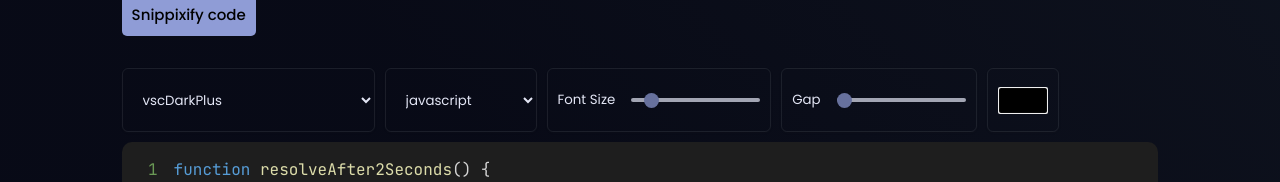
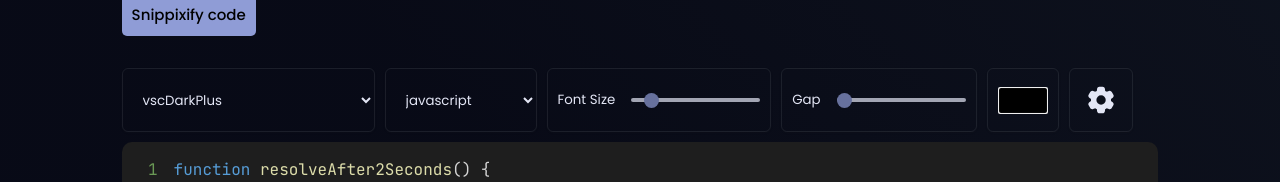
Before and after one commit to preetsuthar17/SnippiX, a Next.js app: page / in a window 1280 px wide. Shown: the part 558-740 px from the top of the page. Built offline with nearby package versions, Linux system fonts and the light colour scheme.

Commit message:
Added checkbox to toggle box shadow for image snippet

```diff
--- a/src/components/CodeImage.js
+++ b/src/components/CodeImage.js
@@ -279,10 +279,11 @@ export default function CodeImage({ code }) {
   const [selectedTheme, setSelectedTheme] = useState(vscDarkPlus);
   const [fontSize, setFontSize] = useState(16);
   const [margin, setMargin] = useState(0);
+  const [boxShadow, setBoxShadow] = useState("");
   const [selectedLanguage, setSelectedLanguage] = useState("javascript");
   const [color, setColor] = useState('#fff');
+  const [settingsDropdown, setSettingsDropdown] = useState(false)
   const ref = useRef();
-  const [transparent, setTransparent] = useState(false);
 
   useEffect(() => {
     const autoDetectLanguage = () => {
@@ -364,6 +365,10 @@ export default function CodeImage({ code }) {
     setSelectedLanguage(event.target.value);
   };
 
+  const handleSettingsDropdown = () => {
+    setSettingsDropdown(!settingsDropdown)
+  }
+
   const handleMarginChange = (event) => {
     const newMargin = parseInt(event.target.value);
     setMargin(newMargin);
@@ -372,6 +377,13 @@ export default function CodeImage({ code }) {
       `${newMargin}px`
     );
   };
+
+  const handleBoxShadowToggle = () => {
+    setBoxShadow(prevState => !prevState);
+    const newBoxShadow = boxShadow ? "" : "0 20px 68px rgba(0, 0, 0, 0.55)";
+    document.documentElement.style.setProperty("--box-shadow", newBoxShadow);
+  };
+
 
   const handleFontSizeChange = (event) => {
     const newFontSize = parseInt(event.target.value);
@@ -468,12 +480,23 @@ export default function CodeImage({ code }) {
               className="font-size-slider PB-range-slider"
             />
           </div>
-            <div className="color-picker">
-              <input type="color" value={color} onChange={onColorChange} />
-            </div>
+          <div className="color-picker">
+            <input type="color" value={color} onChange={onColorChange} />
+          </div>
+          <div className="settings-dropdown-menu">
+            <div className="settings-dropdown-toggle" onClick={handleSettingsDropdown}>
+              <svg xmlns="http://www.w3.org/2000/svg" width="32" height="32" viewBox="0 0 24 24"><path fill="currentColor" d="M10.825 22q-.675 0-1.162-.45t-.588-1.1L8.85 18.8q-.325-.125-.612-.3t-.563-.375l-1.55.65q-.625.275-1.25.05t-.975-.8l-1.175-2.05q-.35-.575-.2-1.225t.675-1.075l1.325-1Q4.5 12.5 4.5 12.337v-.675q0-.162.025-.337l-1.325-1Q2.675 9.9 2.525 9.25t.2-1.225L3.9 5.975q.35-.575.975-.8t1.25.05l1.55.65q.275-.2.575-.375t.6-.3l.225-1.65q.1-.65.588-1.1T10.825 2h2.35q.675 0 1.163.45t.587 1.1l.225 1.65q.325.125.613.3t.562.375l1.55-.65q.625-.275 1.25-.05t.975.8l1.175 2.05q.35.575.2 1.225t-.675 1.075l-1.325 1q.025.175.025.338v.674q0 .163-.05.338l1.325 1q.525.425.675 1.075t-.2 1.225l-1.2 2.05q-.35.575-.975.8t-1.25-.05l-1.5-.65q-.275.2-.575.375t-.6.3l-.225 1.65q-.1.65-.587 1.1t-1.163.45zm1.225-6.5q1.45 0 2.475-1.025T15.55 12q0-1.45-1.025-2.475T12.05 8.5q-1.475 0-2.488 1.025T8.55 12q0 1.45 1.013 2.475T12.05 15.5" /></svg></div>
+            {settingsDropdown && (
+              <div className="settings-dropdown-menu">
+                <label>
+                  <input type="checkbox" value={boxShadow} onClick={handleBoxShadowToggle} /> box shadow
+                </label>
+              </div>
+            )
+            }
+          </div>
         </div>
       </div>
-
       <div className="code-image-background" ref={ref}>
         <SyntaxHighlighter
           className="code-block"
--- a/src/styles/globals.scss
+++ b/src/styles/globals.scss
@@ -4,6 +4,7 @@
   --white-text-color: #e3e6f5;
   --black-text-color: #000000;
   --background-color: #080a16;
+  --second-background-color: #080a16;
   --primary-color: #8f9cd6;
   --secondary-color: #622d7a;
   --accent-color: #b84ebe;
@@ -31,8 +32,7 @@ body {
   margin-inline: auto;
   background-repeat: no-repeat;
   background-size: cover;
-  background-image: linear-gradient(
-    45deg,
+  background-image: linear-gradient(45deg,
       hsl(231deg 47% 6%) 40%,
       hsl(225deg 38% 8%) 74%,
       hsl(220deg 39% 9%) 86%,
@@ -41,8 +41,7 @@ body {
       hsl(216deg 44% 11%) 99%,
       hsl(220deg 39% 9%) 100%,
       hsl(225deg 38% 8%) 100%,
-    hsl(231deg 47% 6%) 100%
-  );
+      hsl(231deg 47% 6%) 100%);
 }
 
 body::-webkit-scrollbar {
--- a/src/styles/partials/_code_image.scss
+++ b/src/styles/partials/_code_image.scss
@@ -6,9 +6,16 @@
   justify-content: center;
   gap: 10px;
 
+  input[type=checkbox] {
+    accent-color: #C70039;
+    width: 1rem;
+    height: 1rem;
+  }
+
   pre {
     border-radius: 10px;
     margin: var(--margin-image) !important;
+    box-shadow: var(--box-shadow);
 
     &::-webkit-scrollbar {
       height: 0.4em;
@@ -48,9 +55,9 @@
       flex-wrap: wrap;
 
       .theme-selector {
-        flex-grow: 1;
         padding: 1rem;
         height: 4rem;
+        flex-grow: 1;
         font-family: var(--body-font-family);
         background-color: transparent;
         color: var(--white-text-color);
@@ -109,7 +116,6 @@
     .PB-range-slider-div {
       display: flex;
       flex-grow: 1;
-
       align-items: center;
       width: fit-content;
       height: 4rem;
@@ -134,24 +140,66 @@
     display: flex;
     align-items: center;
     width: min-content;
+  }
 
+  .settings-dropdown-menu {
+    position: relative;
+    display: flex;
+    justify-content: center;
+    align-items: center;
+    width: fit-content;
+
+    .settings-dropdown-toggle {
+      border-radius: 6px;
+      cursor: pointer;
+      border: 1px solid #c6cace1a;
+      box-shadow: 0px 1px 2px 0px #1f1e241f;
+      display: flex;
+      justify-content: center;
+      padding: 15px;
+      align-items: center;
+      width: fit-content;
+    }
+
+    .settings-dropdown-menu {
+      position: absolute;
+      background-color: var(--second-background-color);
+      top: 5rem;
+      right: 0%;
+      width: max-content;
+      padding: 2rem;
+      border-radius: 5px;
+      border: 1px solid rgba(255, 255, 255, 0.068);
+      box-shadow: rgba(255, 255, 255, 0.1) 0px 1px 1px 0px inset, rgba(50, 50, 93, 0.25) 0px 50px 100px -20px, rgba(0, 0, 0, 0.3) 0px 30px 60px -30px;
+
+      label {
+        align-items: center;
+        display: flex;
+        gap: 8px;
+      }
+    }
   }
+
+
   input[type="color"] {
     -webkit-appearance: 1px solid #ffffff0a;
     border-radius: 2px;
     border: 1px solid #ffffff0a;
     border-radius: 2px;
-    cursor:pointer;
-}
-input[type="color"]::-webkit-color-swatch-wrapper {
+    cursor: pointer;
+  }
+
+  input[type="color"]::-webkit-color-swatch-wrapper {
     padding: 0;
-    cursor:pointer;
-}
-input[type="color"]::-webkit-color-swatch {
+    cursor: pointer;
+  }
+
+  input[type="color"]::-webkit-color-swatch {
     border: 1px solid #ffffff0a;
     border-radius: 2px;
-    cursor:pointer;
-}
+    cursor: pointer;
+  }
+
   .code-image-background {
     border-radius: 14px;
     background-color: var(--margin-color) !important;
```
Lines whose indentation alone changed are shown as unchanged.
